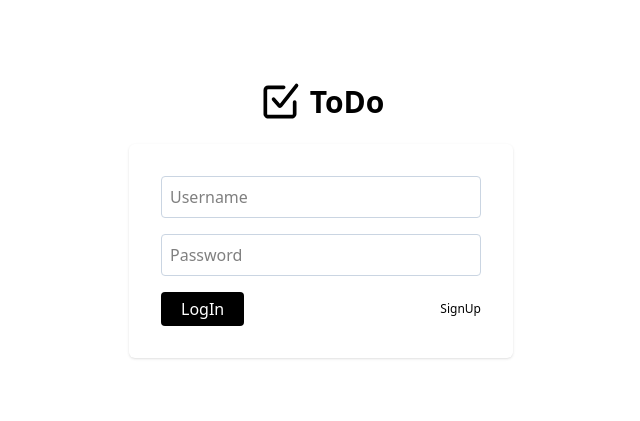
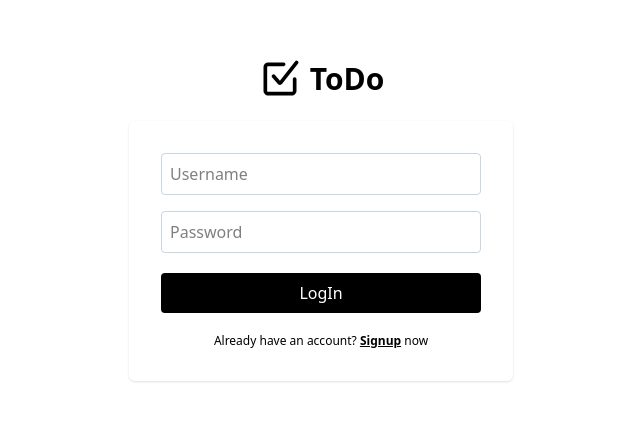
Before and after one commit to samiudeen96/To-Do, a React (Vite) app: page /#/ in a window 1280 px wide. Shown: the part 181-602 px from the top of the page, without its empty margins (319-959 px from the left). Built offline with nearby package versions, Linux system fonts and the light colour scheme.

Commit message:
'update'

```diff
--- a/src/index.css
+++ b/src/index.css
@@ -3,7 +3,7 @@
 button{
     background-color: black;
     color: #ffffff;
-    padding: 5px 20px 5px 20px;
+    padding: 8px 20px 8px 20px;
     cursor: pointer;
     border-radius: 4px;
 
--- a/src/pages/Auth.jsx
+++ b/src/pages/Auth.jsx
@@ -56,27 +56,49 @@ const Auth = () => {
             />
           </div>
 
-          <div className="flex justify-between items-center">
-            <button type="submit" className="">
+          <div className="mt-5">
+            <button type="submit" className="w-full">
               {page}
             </button>
 
+            <div className="mt-5">
               {page == "SignUp" && (
-              <a
-                className="text-[12px] hover:underline"
+                // <a
+                //   className="text-[12px] hover:underline cursor-pointer"
+                //   onClick={() => onPageHandler("LogIn")}
+                // >
+                //   LogIn
+                // </a>
+                <p className="text-xs  text-center">
+                  Not a member?{" "}
+                  <span
+                    className="underline font-semibold cursor-pointer"
                     onClick={() => onPageHandler("LogIn")}
                   >
-                LogIn
-              </a>
+                    Login
+                  </span>{" "}
+                  now
+                </p>
               )}
               {page == "LogIn" && (
-              <a
-                className="text-[12px] hover:underline"
+                // <a
+                //   className="text-[12px] hover:underline cursor-pointer"
+                //   onClick={() => onPageHandler("SignUp")}
+                // >
+                //   SignUp
+                // </a>
+                <p className="text-xs  text-center">
+                  Already have an account?{" "}
+                  <span
+                    className="underline cursor-pointer font-semibold"
                     onClick={() => onPageHandler("SignUp")}
                   >
-                SignUp
-              </a>
+                    Signup
+                  </span>{" "}
+                  now
+                </p>
               )}
+            </div>
           </div>
         </form>
       </div>
```
Lines whose indentation alone changed are shown as unchanged.
